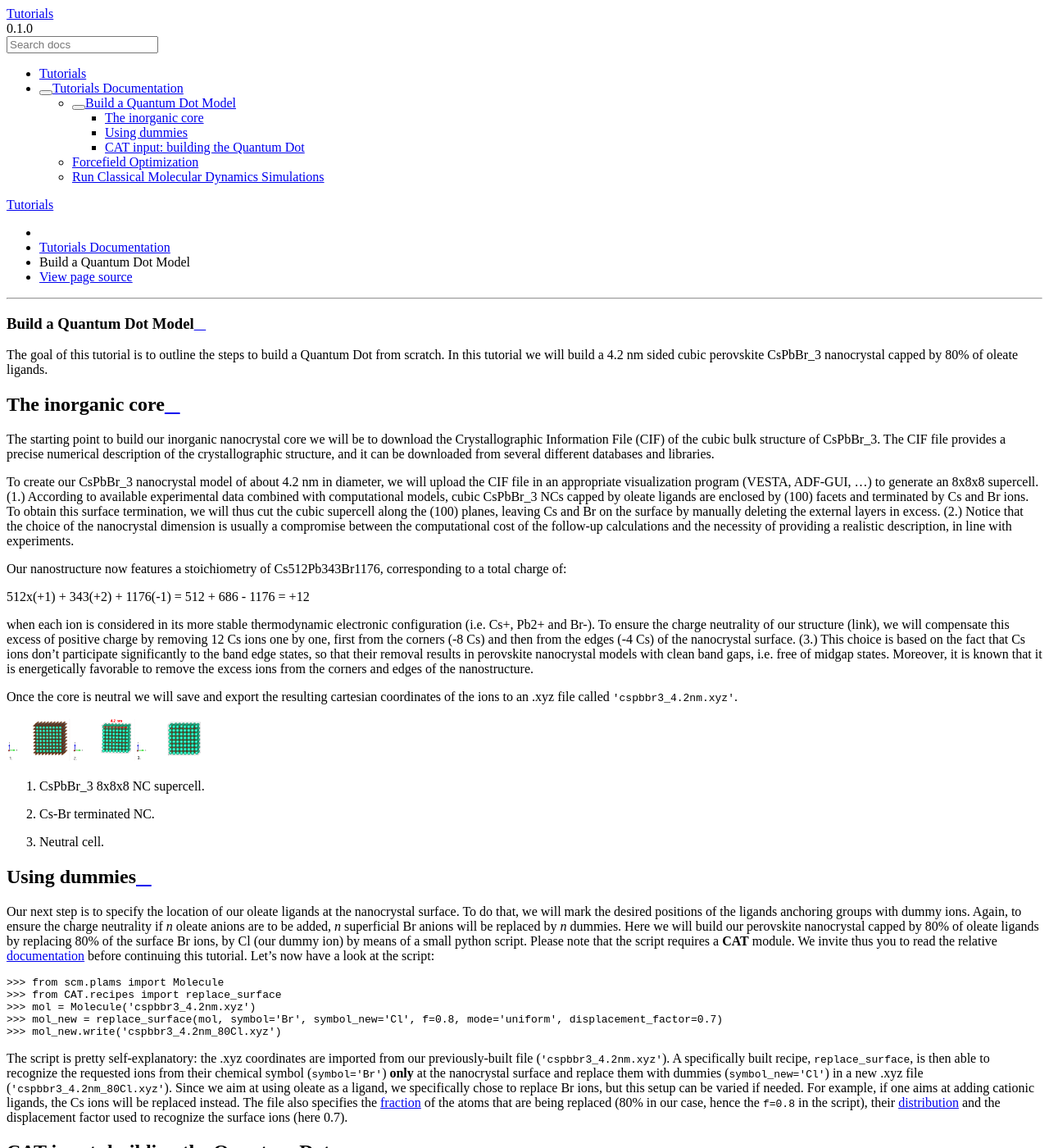
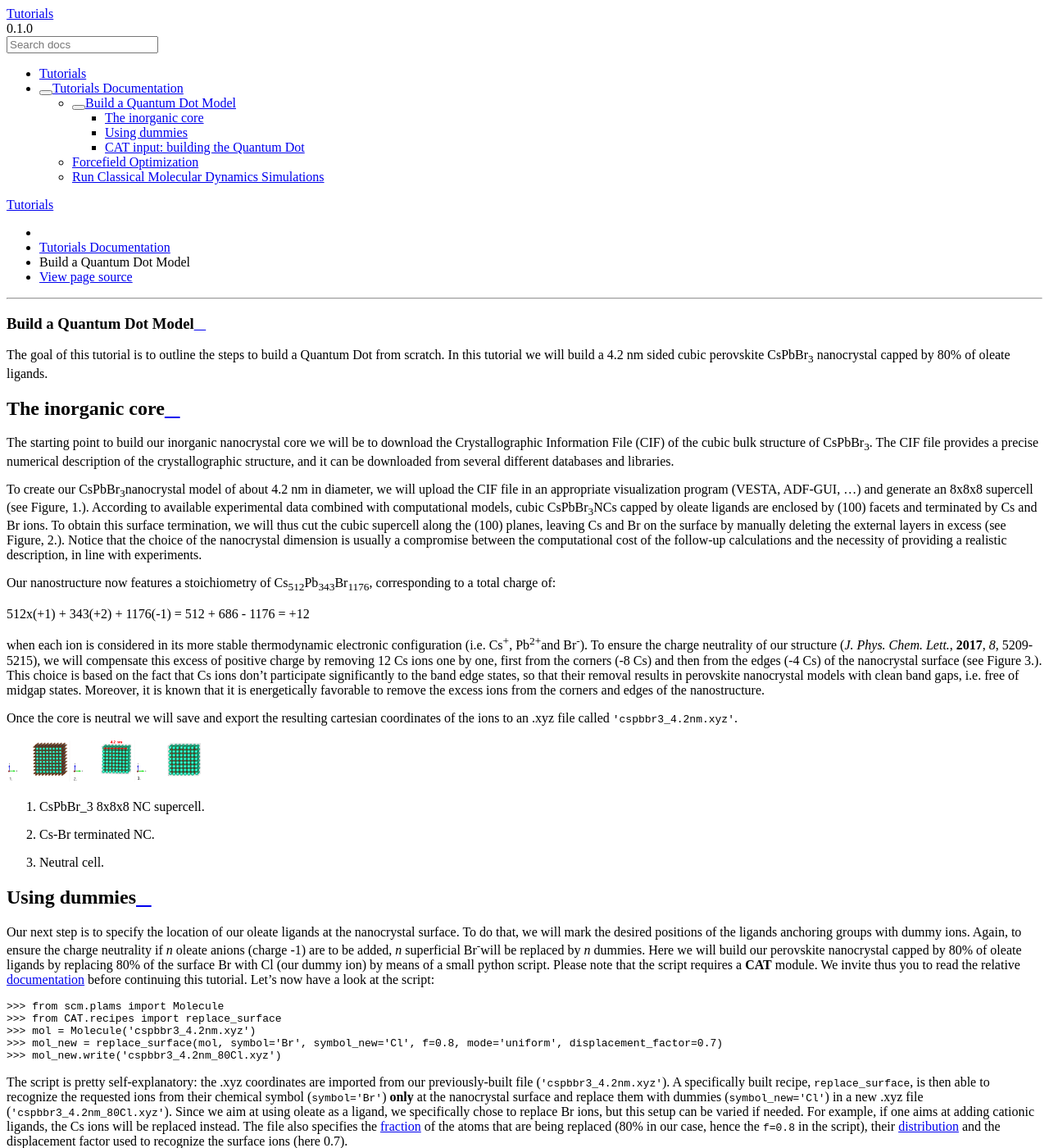
Before and after one commit to nlesc-nano/Tutorials, a Sphinx documentation site: the page built from docs/1_build_qd.rst, in a window 1280 px wide and 1400 px high. Shown: the whole window at 82% size. Built offline with Sphinx 7.4.7 and the Read the Docs theme 2.0.0, drawn with Linux system fonts in a browser that asks for light colours.

Commit message:
add subscripts

```diff
--- a/docs/1_build_qd.rst
+++ b/docs/1_build_qd.rst
@@ -2,21 +2,21 @@
 
 Build a Quantum Dot Model
 =========================
-The goal of this tutorial is to outline the steps to build a Quantum Dot from scratch. In this tutorial we will build a 4.2 nm sided cubic perovskite CsPbBr_3 nanocrystal capped by 80% of oleate ligands.
+The goal of this tutorial is to outline the steps to build a Quantum Dot from scratch. In this tutorial we will build a 4.2 nm sided cubic perovskite CsPbBr\ :sub:`3`\  nanocrystal capped by 80% of oleate ligands.
 
 The inorganic core
----------------
-The starting point to build our inorganic nanocrystal core we will be to download the Crystallographic Information File (CIF) of the cubic bulk structure of CsPbBr_3. The CIF file provides a precise numerical description of the crystallographic structure, and it can be downloaded from several different databases and libraries.
+------------------
+The starting point to build our inorganic nanocrystal core we will be to download the Crystallographic Information File (CIF) of the cubic bulk structure of CsPbBr\ :sub:`3`\. The CIF file provides a precise numerical description of the crystallographic structure, and it can be downloaded from several different databases and libraries.
 
-To create our CsPbBr_3 nanocrystal  model of about 4.2 nm in diameter, we will upload the CIF file in an appropriate visualization program (VESTA, ADF-GUI, ...) to generate an 8x8x8 supercell. (1.) According to available experimental data combined with computational models, cubic CsPbBr_3 NCs capped by oleate ligands are enclosed by (100) facets and terminated by Cs and Br ions. To obtain this surface termination, we will thus cut the cubic supercell along the (100) planes, leaving Cs and Br on the surface by manually deleting the external layers in excess. (2.)
+To create our CsPbBr\ :sub:`3`\ nanocrystal  model of about 4.2 nm in diameter, we will upload the CIF file in an appropriate visualization program (VESTA, ADF-GUI, ...) and generate an 8x8x8 supercell (see Figure, 1.). According to available experimental data combined with computational models, cubic CsPbBr\ :sub:`3`\ NCs capped by oleate ligands are enclosed by (100) facets and terminated by Cs and Br ions. To obtain this surface termination, we will thus cut the cubic supercell along the (100) planes, leaving Cs and Br on the surface by manually deleting the external layers in excess (see Figure, 2.).
 Notice that the choice of the nanocrystal dimension is usually a compromise between the computational cost of the follow-up calculations and the necessity of providing a realistic description, in line with experiments.
 
-Our nanostructure now features a stoichiometry of Cs512Pb343Br1176, corresponding to a total charge of:
+Our nanostructure now features a stoichiometry of Cs\ :sub:`512`\ Pb\ :sub:`343`\ Br\ :sub:`1176`\, corresponding to a total charge of:
 
 512x(+1) + 343(+2) + 1176(-1) = 512 + 686 - 1176 = +12
 
-when each ion is considered in its more stable thermodynamic electronic configuration (i.e. Cs+, Pb2+ and Br-).
-To ensure the charge neutrality of our structure (link), we will compensate this excess of positive charge by removing 12 Cs ions one by one, first from the corners (-8 Cs) and then from the edges (-4 Cs) of the nanocrystal surface. (3.) This choice is based on the fact that Cs ions don't participate significantly to the band edge states, so that their removal results in perovskite nanocrystal models with clean band gaps, i.e. free of midgap states. Moreover, it is known that it is energetically favorable to remove the excess ions from the corners and edges of the nanostructure.
+when each ion is considered in its more stable thermodynamic electronic configuration (i.e. Cs\ :sup:`+`\, Pb\ :sup:`2+`\ and Br\ :sup:`-`\).
+To ensure the charge neutrality of our structure (*J. Phys. Chem. Lett.*, **2017**, *8*, 5209-5215), we will compensate this excess of positive charge by removing 12 Cs ions one by one, first from the corners (-8 Cs) and then from the edges (-4 Cs) of the nanocrystal surface (see Figure 3.). This choice is based on the fact that Cs ions don't participate significantly to the band edge states, so that their removal results in perovskite nanocrystal models with clean band gaps, i.e. free of midgap states. Moreover, it is known that it is energetically favorable to remove the excess ions from the corners and edges of the nanostructure.
 
 Once the core is neutral we will save and export the resulting cartesian coordinates of the ions to an .xyz file called ``'cspbbr3_4.2nm.xyz'``.
 
@@ -31,7 +31,7 @@ Once the core is neutral we will save and export the resulting cartesian coordin
 
 Using dummies
 ---------------
-Our next step is to specify the location of our oleate ligands at the nanocrystal surface. To do that, we will mark the desired positions of the ligands anchoring groups with dummy ions. Again, to ensure the charge neutrality if *n* oleate anions are to be added, *n* superficial Br anions will be replaced by *n* dummies. Here we will build our perovskite nanocrystal capped by 80% of oleate ligands by replacing 80% of the surface Br ions, by Cl (our dummy ion) by means of a small python script.
+Our next step is to specify the location of our oleate ligands at the nanocrystal surface. To do that, we will mark the desired positions of the ligands anchoring groups with dummy ions. Again, to ensure the charge neutrality if *n* oleate anions (charge -1) are to be added, *n* superficial Br\ :sup:`-`\ will be replaced by *n* dummies. Here we will build our perovskite nanocrystal capped by 80% of oleate ligands by replacing 80% of the surface Br with Cl (our dummy ion) by means of a small python script.
 Please note that the script requires a **CAT** module. We invite thus you to read the relative `documentation <https://cat.readthedocs.io/en/latest/0_documentation.html#cat-documentation>`_ before continuing this tutorial.
 Let's now have a look at the script:
 
```
